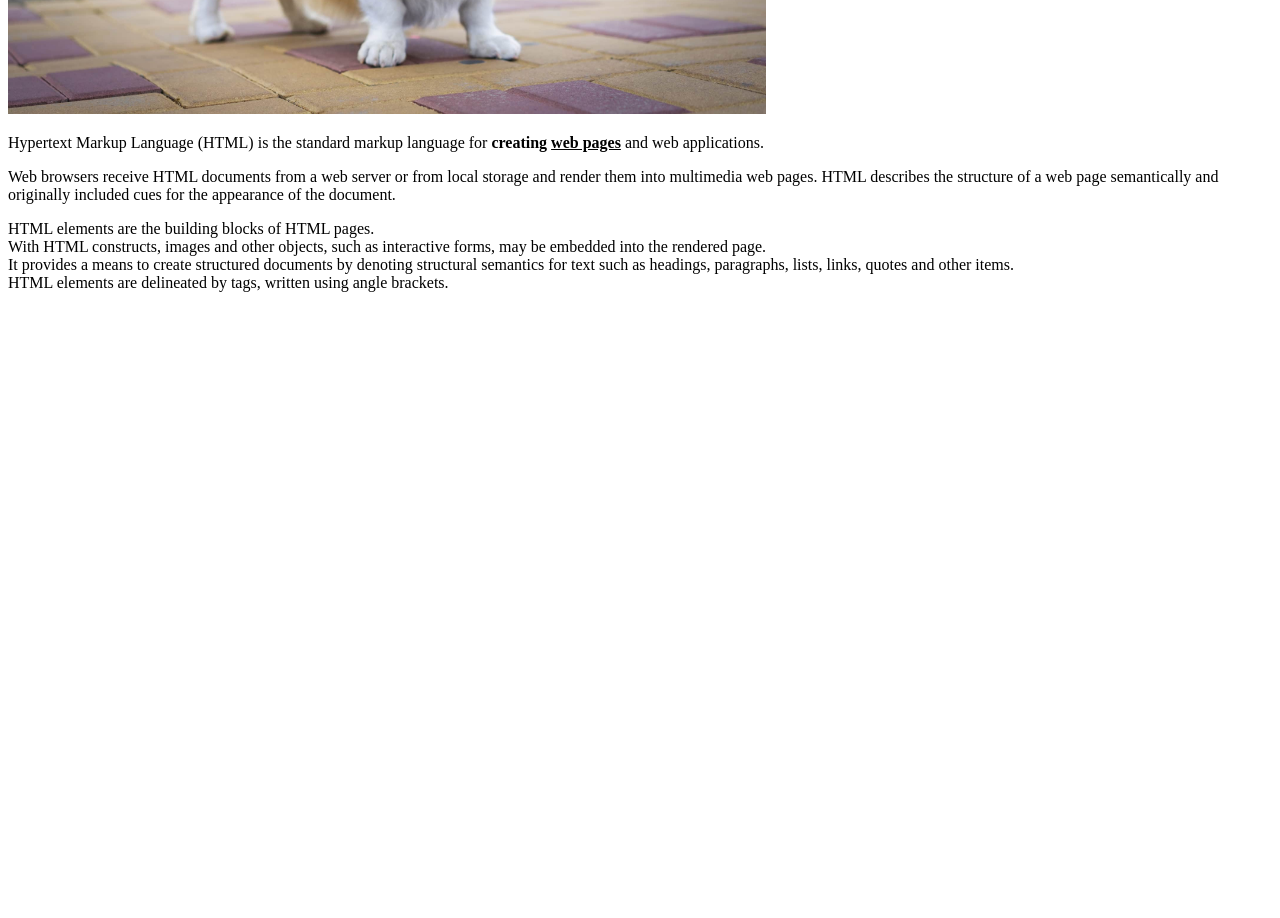
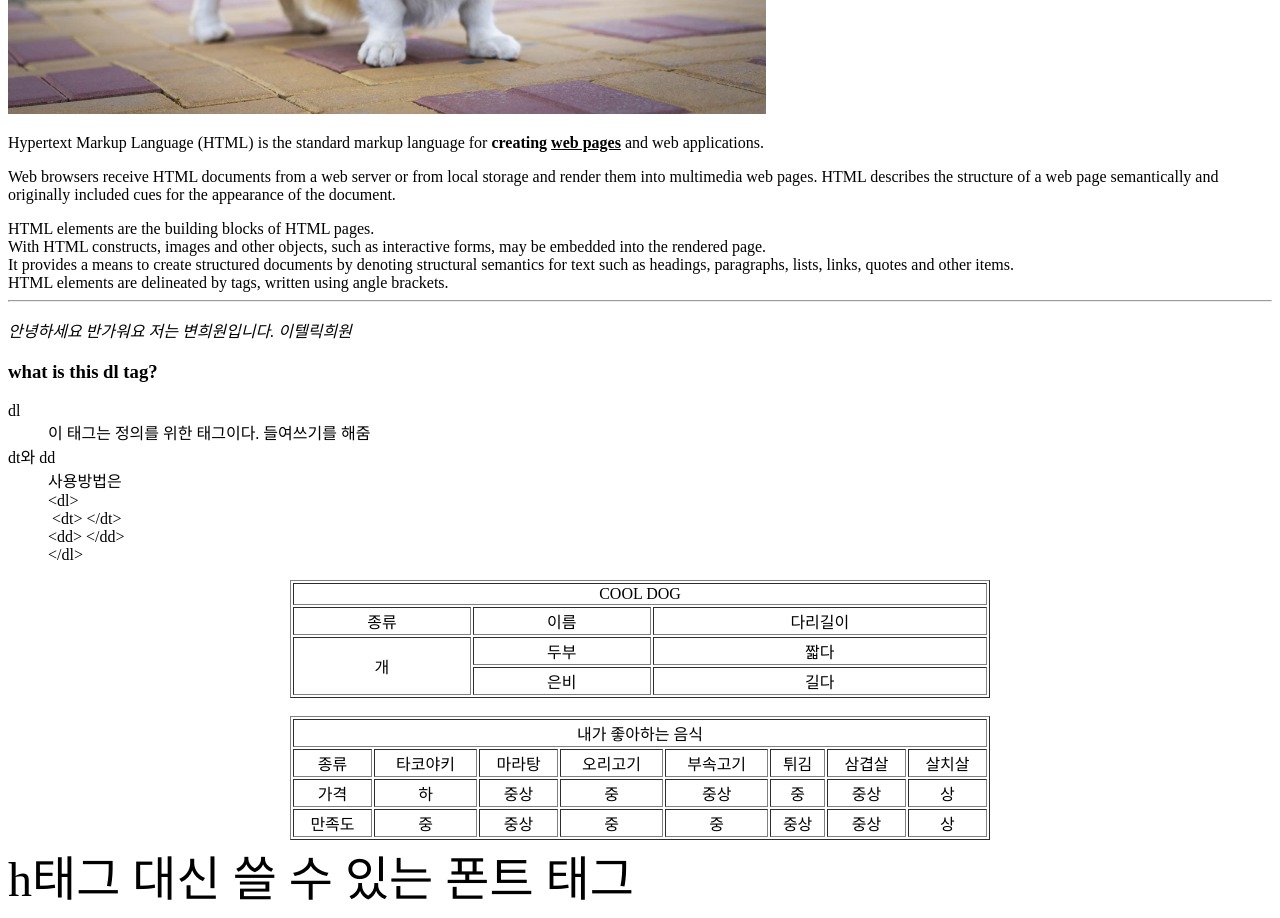
Before and after one commit to byabi/jststd, a plain HTML site: page 1.html in a window 1280 px wide. Shown: the part 592-1510 px from the top of the page. Before the commit the page ends 892 px from the top, so only its background shows below. Drawn offline with Linux system fonts and the light colour scheme.

Commit message:
구글 애널리틱스 사용
dk

```diff
--- a/1.html
+++ b/1.html
@@ -1,12 +1,21 @@
 <!doctype HTML>
 <html>
 <head>
-<title>WEB-html</title>
+  <!-- Google tag (gtag.js) -->
+<script async src="https://www.googletagmanager.com/gtag/js?id=G-T9K6KRZMQQ"></script>
+<script>
+  window.dataLayer = window.dataLayer || [];
+  function gtag(){dataLayer.push(arguments);}
+  gtag('js', new Date());
+
+  gtag('config', 'G-T9K6KRZMQQ');
+</script>
+<title>WEB-html </title>
 <meta charset="utf-8">
 </head>
 
 <body>
-<h1><a href="index.html">Web<a></h1>
+<h1><a href="index.html">Web</a></h1>
 <ol>
   <li><a href="1.html">html</a></li>
   <li><a href="2.html">css</a></li>
@@ -14,5 +23,78 @@
 </ol>
 <h2>HTML</h2>
 <a href="https://www.akc.org/dog-breeds/pembroke-welsh-corgi/" target="-blank" title="corgiZZang"><img src="123.jpeg" alt="" width="60%"></a>
-<p>Hypertext Markup Language (HTML) is the standard markup language for <strong>creating <u>web pages</u></strong> and web applications.</p> <p> Web browsers receive HTML documents from a web server or from local storage and render them into multimedia web pages. HTML describes the structure of a web page semantically and originally included cues for the appearance of the document.</p>HTML elements are the building blocks of HTML pages. <br> With HTML constructs, images and other objects, such as interactive forms, may be embedded into the rendered page. <br>It provides a means to create structured documents by denoting structural semantics for text such as headings, paragraphs, lists, links, quotes and other items. <br>HTML elements are delineated by tags, written using angle brackets.
+<p>Hypertext Markup Language (HTML) is the standard markup language for <strong>creating <u>web pages</u></strong> and web applications.</p>
+<p> Web browsers receive HTML documents from a web server or from local storage and render them into multimedia web pages. HTML describes the structure of a web page semantically and originally included cues for the appearance of the document.</p>HTML elements are the building blocks of HTML pages. <br> With HTML constructs, images and other objects, such as interactive forms, may be embedded into the rendered page. <br>It provides a means to create structured documents by denoting structural semantics for text such as headings, paragraphs, lists, links, quotes and other items. <br>HTML elements are delineated by tags, written using angle brackets.
 </body>
+<hr>
+<p><i>안녕하세요 반가워요 저는 변희원입니다. 이텔릭희원</i></p>
+<!- this is personal studtying pages, please don't rewrite it->
+
+<h3>what is this dl tag?</h3>
+<!-&lt; &gt; 꺽쇠랑 &nbsp 스페이스->
+<dl>
+  <dt>dl</dt>
+  <dd>이 태그는 정의를 위한 태그이다. 들여쓰기를 해줌</dd>
+  <dt>dt와 dd</dt>
+  <dd>사용방법은 <br>&lt;dl&gt;<br>&nbsp&lt;dt&gt; &lt;/dt&gt;<br> &lt;dd&gt; &lt;/dd&gt;<br>&lt;/dl&gt;</dd>
+</dl>
+
+<table border="1" bordercorol="#FDB5B5" width="700" height="100" align="center">
+  <tr bgcorol="#F7CCCC" align="center">
+    <p><td colspan = "3">COOL DOG</td></p>
+  </tr>
+  <tr bgcorol="#F7CCCC" align="center">
+    <td>종류</td>
+    <td>이름</td>
+    <td>다리길이</td>
+  </tr>
+  <tr bgcorol="#F7CCCC"align="center">
+    <td rowspan="2">개</t d>
+    <td>두부</td>
+    <td>짧다</td>
+  </tr>
+  <tr bgcorol="#F7CCCC" align="center">
+    <td>은비</td>
+    <td>길다</td>
+  </tr>
+</table>
+<br>
+<table border="1" bordercorol="#FDB5B5" width="700" height="100" align="center">
+  <tr>
+    <td colspan="100%" align="center">내가 좋아하는 음식</td>
+  </tr>
+  <tr align="center">
+    <td>종류</td>
+    <td>타코야키</td>
+    <td>마라탕</td>
+    <td>오리고기</td>
+    <td>부속고기</td>
+    <td>튀김</td>
+    <td>삼겹살</td>
+    <td>살치살</td>
+  </tr>
+  <tr align="center">
+    <td>가격</td>
+    <td>하</td>
+    <td>중상</td>
+    <td>중</td>
+    <td>중상</td>
+    <td>중</td>
+    <td>중상</td>
+    <td>상</td>
+  </tr>
+  <tr align="center">
+    <td>만족도</td>
+    <td>중</td>
+    <td>중상</td>
+    <td>중</td>
+    <td>중</td>
+    <td>중상</td>
+    <td>중상</td>
+    <td>상</td>
+  </tr>
+</table>
+
+<font size="+5"> h태그 대신 쓸 수 있는 폰트 태그</font>
+
+<!-h태그보다 더 크게 만들때 좋은 태그입니다->
```
Also changed, not shown: 2.html (+9 -0 lines), 3.html (+9 -0 lines), index.html (+9 -0 lines), 1 other file.
